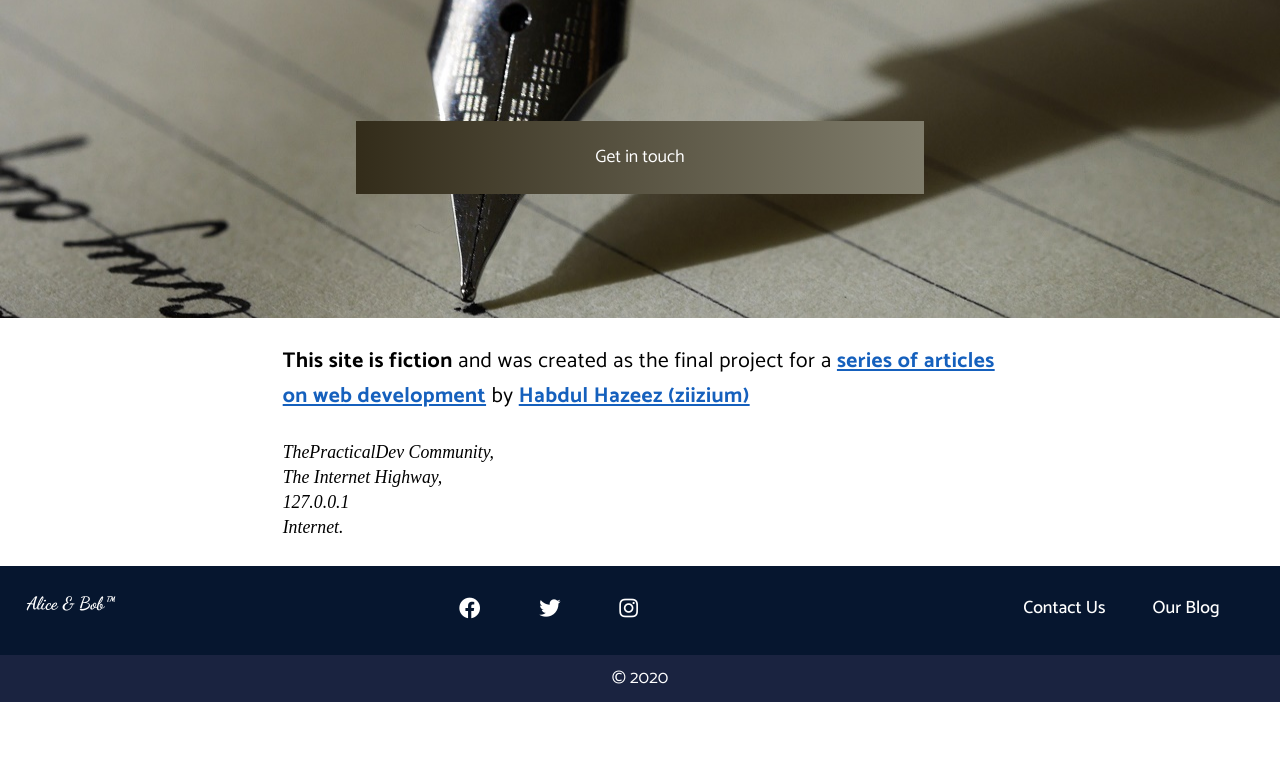
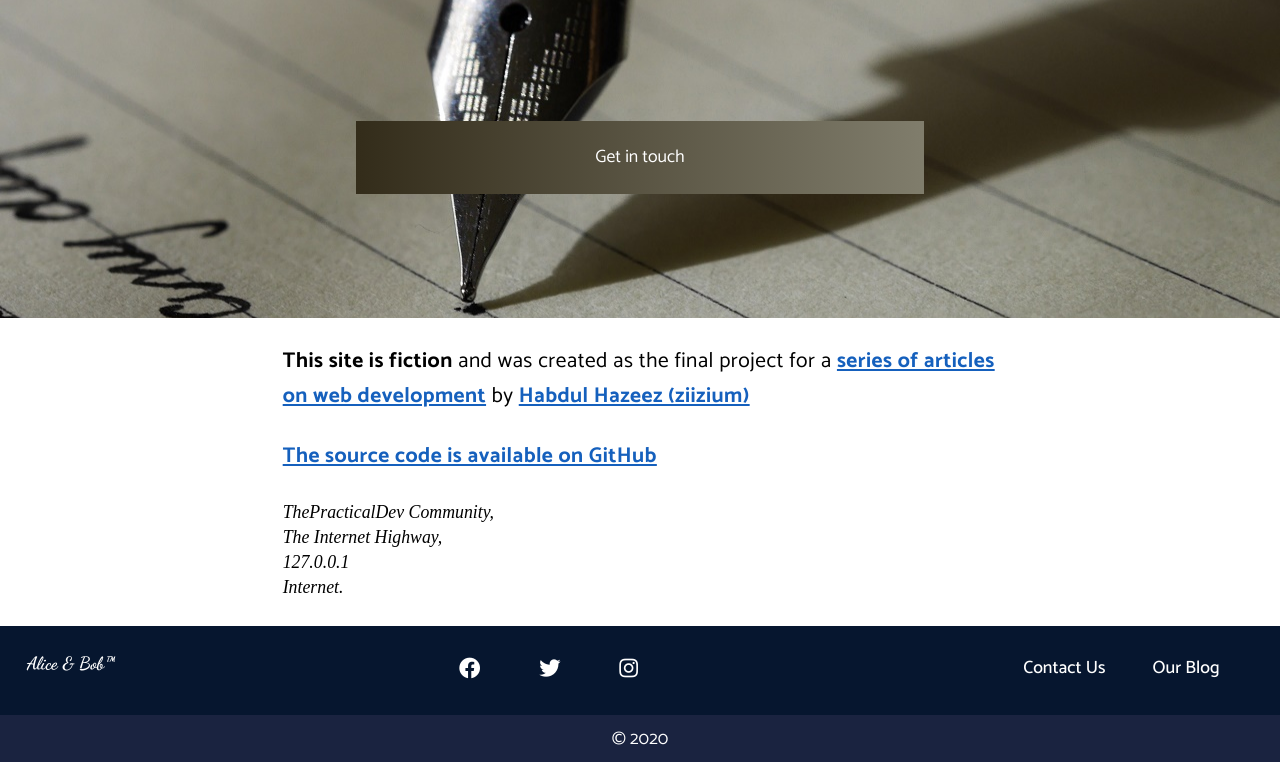
Before and after one commit to ziizium/aliceandbob, a plain HTML site: page contact.html in a window 1280 px wide. Shown: the part 107-869 px from the top of the page. Before the commit the page ends 809 px from the top, so only its background shows below. Drawn offline with Linux system fonts and the light colour scheme.

Commit message:
Add repo address

```diff
--- a/contact.html
+++ b/contact.html
@@ -48,6 +48,8 @@
 	<main class="main" id="content">
 		<div class="page-intro">
 			<p class="page-intro__text"><strong>This site is fiction</strong> and was created as the final project for a <a href="https://dev.to/ziizium/frontend-development-zero-to-hero-j0j">series of articles on web development</a> by <a href="https://dev.to/ziizium">Habdul Hazeez (ziizium)</a></p>
+
+			<p class="page-intro__text"><a href="https://github.com/ziizium/aliceandbob">The source code is available on GitHub</a></p>
 		</div>
 
 		<address class="address">
```
